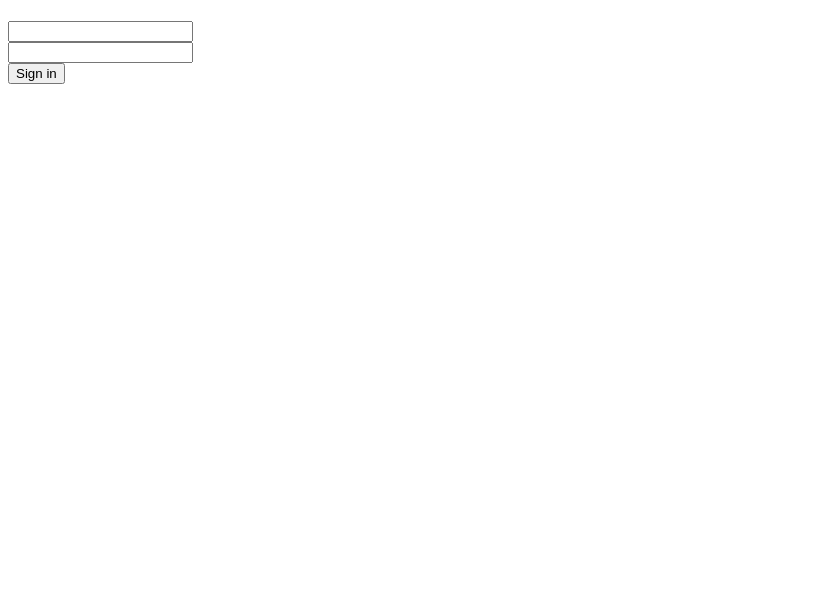
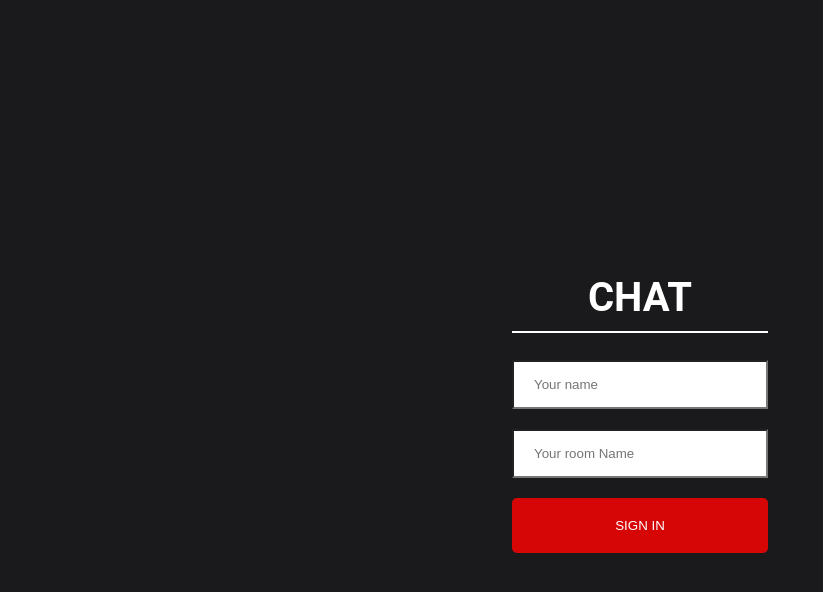
Before and after one commit to Thiago18l/Chat-App-ReactJS, a React (Create React App) app in the folder client/: page / in a window 1280 px wide. Shown: the top 592 px of the page, without its empty margins (0-823 px from the left). Built offline with nearby package versions, Linux system fonts and the light colour scheme.

Commit message:
Aplicando CSS aos componentes

```diff
--- a/client/src/App.js
+++ b/client/src/App.js
@@ -1,7 +1,7 @@
 import React from 'react'
 import {BrowserRouter as Router, Route} from 'react-router-dom';
-import Join from './components/Join'; // Importa Join dos componentes
-import Chat from './components/Chat'; // Importa Chat dos componentes
+import Join from './components/Join/Join'; // Importa Join dos componentes
+import Chat from './components/Chat/Chat'; // Importa Chat dos componentes
 
 const App = () => (
     <Router>
--- a/client/src/components/Chat/Chat.css
+++ b/client/src/components/Chat/Chat.css
@@ -0,0 +1,34 @@
+.outerContainer {
+    display: flex;
+    justify-content: center;
+    align-items: center;
+    height: 100vh;
+    background-color: #1A1A1D;
+  }
+
+  .container {
+    display: flex;
+    flex-direction: column;
+    justify-content: space-between;
+    background: #FFFFFF;
+    border-radius: 8px;
+    height: 60%;
+    width: 35%;
+  }
+
+  @media (min-width: 320px) and (max-width: 480px) {
+    .outerContainer {
+      height: 100%;
+    }
+
+    .container {
+      width: 100%;
+      height: 100%;
+    }
+  }
+
+  @media (min-width: 480px) and (max-width: 1200px) {
+    .container {
+      width: 60%;
+    }
+  }
--- a/client/src/components/Chat.js
+++ b/client/src/components/Chat/Chat.js
@@ -1,4 +1,7 @@
 import React from 'react';
+
+// CSS
+import './Chat.css';
 
 const Chat = () =>{
     return (
--- a/client/src/components/Join.js
+++ /dev/null
@@ -1,32 +0,0 @@
-import React, { useState } from 'react';
-import { Link } from 'react-router-dom';
-
-
-const Join = () =>{
-    const [name, setName] = useState('');
-    const [room, setRoom] = useState('');
-
-
-    return (
-        <div className="joinOuterContainer">
-            <div className="joinInnerContainer">
-                <h1 className="heading"></h1>
-
-                <div><input placeholder="" className="joinInput" type="text"
-                onChange={(event) => setName(event.target.value)} /></div>
-
-                <div><input placeholder="" className="joinInput mt-20" type="text"
-                onChange={(event) => setRoom(event.target.value)} /></div>
-
-                <Link onClick={event => (!name || !room) ? event.preventDefault() : null }
-                to= {`/chat?name=${name}&room=${room}`}>
-                    <button className="button mt-20" type="submit">Sign in</button>
-                </Link>
-
-            </div>
-        </div>
-    );
-}
-
-
-export default Join;
--- /dev/null
+++ b/client/src/components/Join/Join.css
@@ -0,0 +1,71 @@
+html, body {
+    font-family: 'Roboto', sans-serif;
+    padding: 0;
+    margin: 0;
+  }
+
+  #root {
+    height: 100vh;
+  }
+
+  * {
+    box-sizing: border-box;
+  }
+
+  .joinOuterContainer {
+    display: flex;
+    justify-content: center;
+    text-align: center;
+    height: 100vh;
+    align-items: center;
+    background-color: #1A1A1D;
+  }
+
+  .joinInnerContainer {
+    width: 20%;
+  }
+
+  .joinInput {
+    border-radius: 0;
+    padding: 15px 20px;
+    width: 100%;
+  }
+
+  .heading {
+    color: white;
+    font-size: 2.5em;
+    padding-bottom: 10px;
+    border-bottom: 2px solid white;
+  }
+
+  .button {
+      color: #fff !important;
+      text-transform: uppercase;
+      text-decoration: none;
+      background: rgb(214, 6, 6);
+      padding: 20px;
+      border-radius: 5px;
+      display: inline-block;
+      border: none;
+      width: 100%;
+  }
+
+  .mt-20 {
+    margin-top: 20px;
+  }
+
+  @media (min-width: 320px) and (max-width: 480px) {
+    .joinOuterContainer {
+      height: 100%;
+    }
+
+    .joinInnerContainer {
+      width: 90%;
+    }
+
+
+  }
+
+  button:focus {
+    outline: 0;
+  }
--- /dev/null
+++ b/client/src/components/Join/Join.js
@@ -0,0 +1,47 @@
+import React, { useState } from "react";
+import { Link } from "react-router-dom";
+
+// CSS
+import './Join.css';
+
+const Join = () => {
+  const [name, setName] = useState("");
+  const [room, setRoom] = useState("");
+
+  return (
+    <div className="joinOuterContainer">
+      <div className="joinInnerContainer">
+        <h1 className="heading">CHAT</h1>
+
+        <div>
+          <input
+            placeholder="Your name"
+            className="joinInput"
+            type="text"
+            onChange={event => setName(event.target.value)}
+          />
+        </div>
+
+        <div>
+          <input
+            placeholder="Your room Name"
+            className="joinInput mt-20"
+            type="text"
+            onChange={event => setRoom(event.target.value)}
+          />
+        </div>
+
+        <Link
+          onClick={event => (!name || !room ? event.preventDefault() : null)}
+          to={`/chat?name=${name}&room=${room}`}
+        >
+          <button className="button mt-20" type="submit">
+            Sign in
+          </button>
+        </Link>
+      </div>
+    </div>
+  );
+};
+
+export default Join;
```
